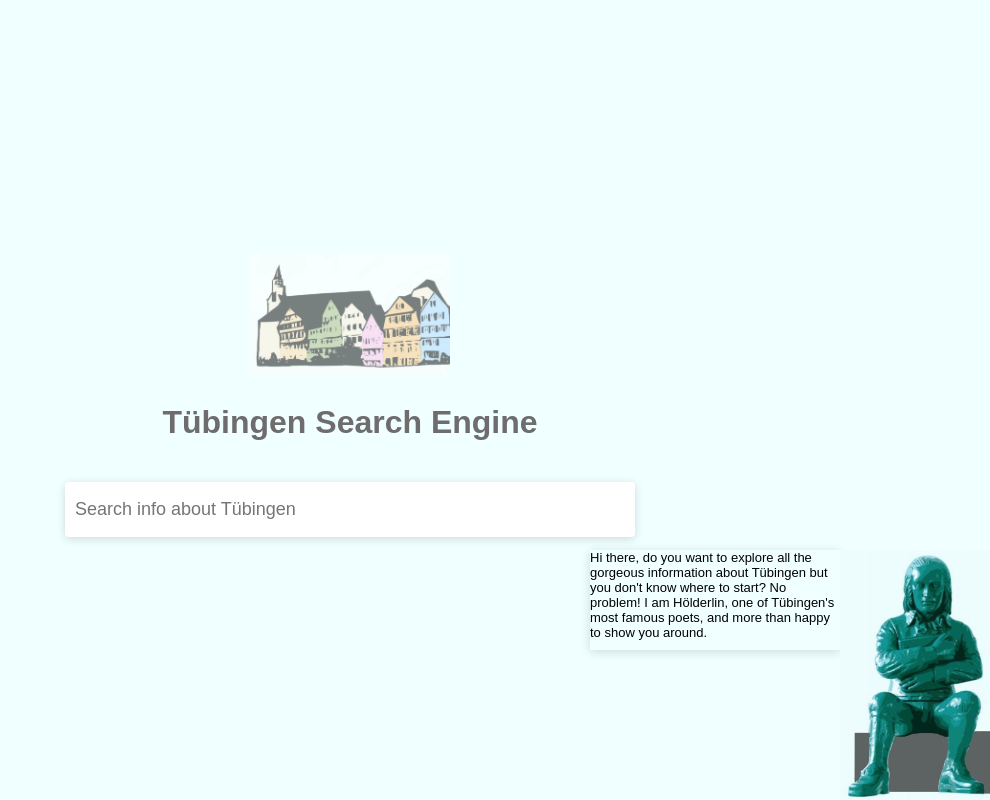
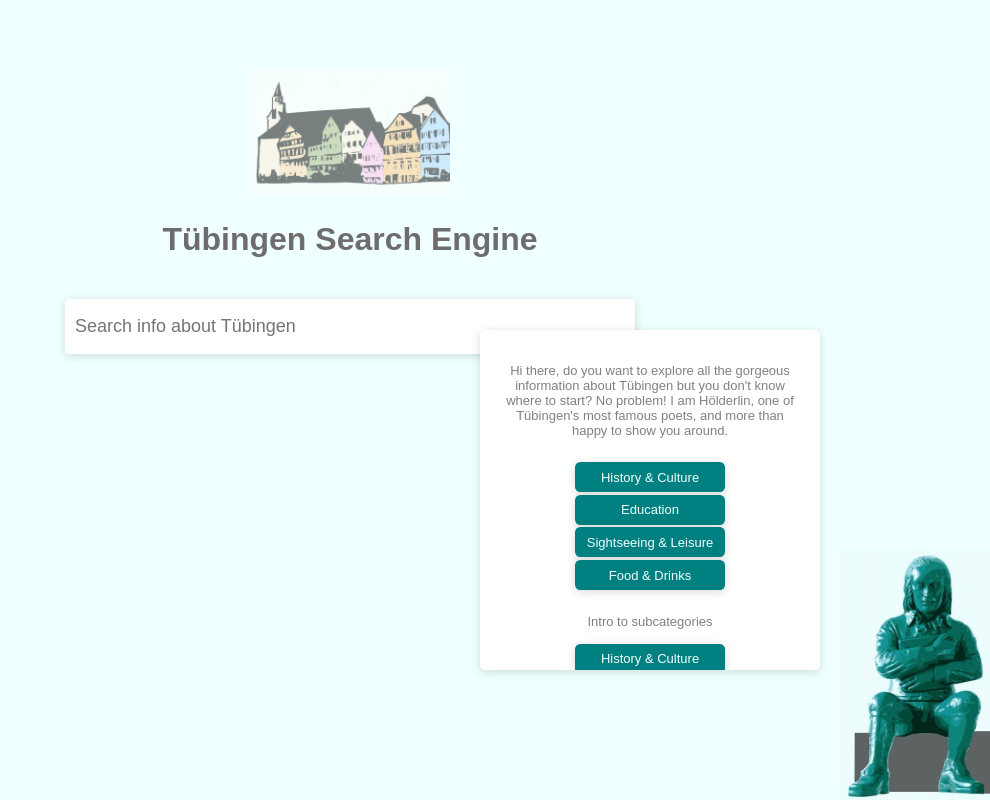
Before and after one commit to sgrieble/mse-group-project, a Flask app: page / in a window 1280 px wide. Shown: the whole page, without its empty margins (290-1280 px from the left). Run offline with Flask 3, Linux system fonts and the light colour scheme.

Commit message:
add button-based navigation

```diff
--- a/app/static/css/user_interface.css
+++ b/app/static/css/user_interface.css
@@ -2,16 +2,14 @@ body {
     background-color: azure;
     display: flex;
     flex-direction: column;
-    justify-content: center;
-    align-items: center;
     height: 100vh;
     margin: 0;
     font-family: Arial, sans-serif;
 }
 .header {
+    margin-top: 50px;
     text-align: center;
     padding: 20px;
-    margin-top: 10px;
 }
 h1 {
     color: rgb(110, 108, 108);
@@ -36,6 +34,7 @@ form {
     margin-bottom: 30px;
 }
 .serp {
+    margin: auto;
     width: 550px;
     overflow-y: auto;
     padding-right: 20px;
@@ -57,15 +56,19 @@ form {
 }
 .speech-bubble {
     position: absolute;
-    bottom: 150px;
-    right: 150px;
-    width: 250px;
-    height: 100px;
+    bottom: 130px;
+    right: 170px;
+    width: 300px;
+    height: 300px;
+    background: white;
+    border-radius: .4em;
+    padding: 20px;
+    color: gray;
     box-shadow: 0 2px 10px rgba(0, 0, 0, 0.15);
-    border-style: hidden;
+    overflow-y: scroll;
 }
 .hoelderlin {
-    height: 250px;
+    width: 150px;
     position: absolute;
     bottom: 0;
     right: 0;
@@ -78,4 +81,19 @@ form {
     right: 0;
     border-style: hidden;
     font-size: small;
+    text-align: center;
 }
+.categories {
+    padding: 10px;
+}
+.nav-button {
+    font-size: small;
+    background-color: teal;
+    border-radius: .4em;
+    border-style: none;
+    box-shadow: 0 2px 10px rgba(0, 0, 0, 0.15);
+    margin: .1em;
+    width: 150px;
+    height: 30px;
+    color:azure
+}
--- a/app/templates/chat.html
+++ b/app/templates/chat.html
@@ -1,9 +1,24 @@
 <div class="chat">
     <div class="speech-bubble">
-        Hi there, do you want to explore all the gorgeous information
-        about Tübingen but you don't know where to start?
-        No problem! I am Hölderlin, one of Tübingen's most famous
-        poets, and more than happy to show you around.
+        <p class="intro-categories">
+            Hi there, do you want to explore all the gorgeous information
+            about Tübingen but you don't know where to start?
+            No problem! I am Hölderlin, one of Tübingen's most famous
+            poets, and more than happy to show you around.
+        </p>
+        <div class="categories">
+            <button class="nav-button" onclick="showSubcategories('history')">History & Culture</button>
+            <button class="nav-button" onclick="showSubcategories('education')">Education</button>
+            <button class="nav-button" onclick="showSubcategories('sightseeing')">Sightseeing & Leisure</button>
+            <button class="nav-button" onclick="showSubcategories('food')">Food & Drinks</button>
+        </div>
+        <div class="subcategories">
+            <p class="intro-subcategories">Intro to subcategories</p>
+            <button class="nav-button" onclick="showSubcategories('history')">History & Culture</button>
+            <button class="nav-button" onclick="showSubcategories('education')">Education</button>
+            <button class="nav-button" onclick="showSubcategories('sightseeing')">Sightseeing & Leisure</button>
+            <button class="nav-button" onclick="showSubcategories('food')">Food & Drinks</button>
+        </div>
     </div>
     <img class="hoelderlin" src="{{ 'static/images/hoelderlin.jpg' }}" alt="Hölderlin">
 </div>
```
